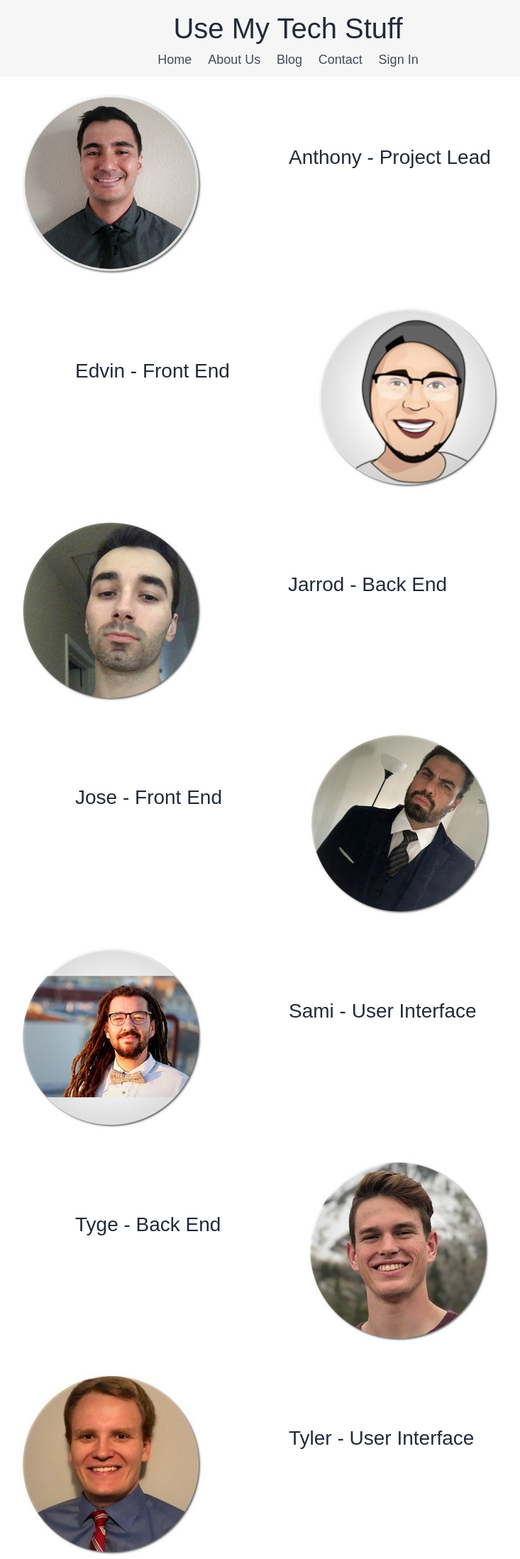
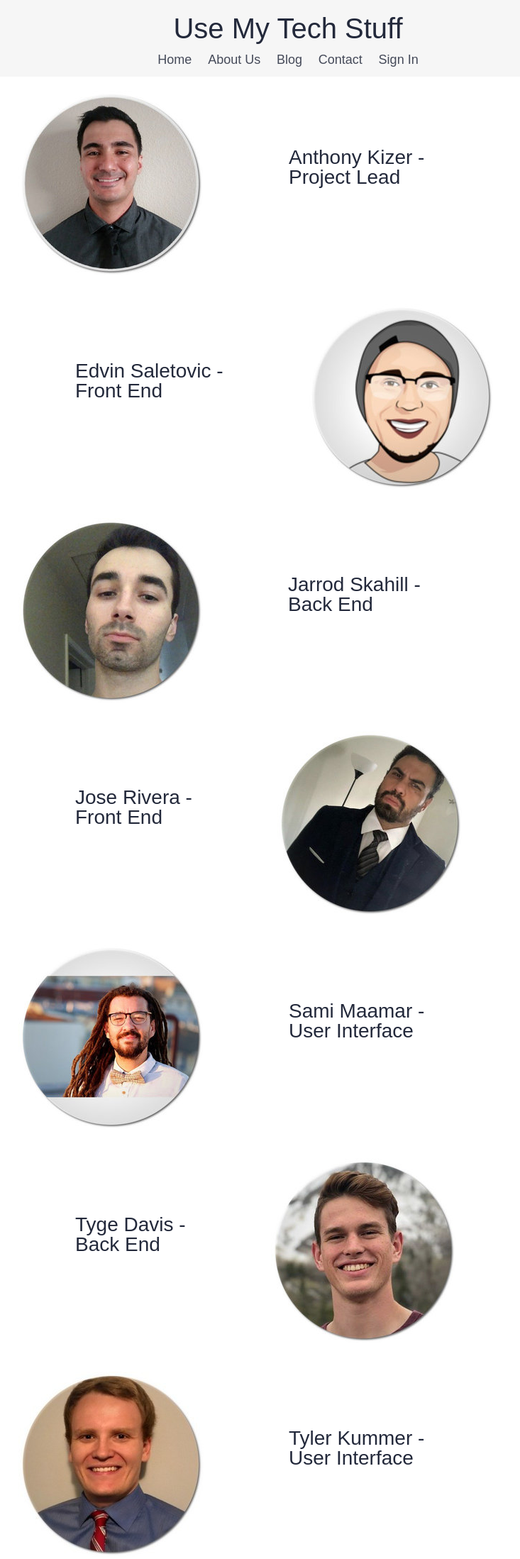
Before and after one commit to tylerkummer/marketing-page-tyler, a plain HTML site: page about.html in a window 1280 px wide. Shown: the top 2197 px of the page at 71% size, without its empty margins (234-967 px from the left). Drawn offline with Linux system fonts and the light colour scheme.

Commit message:
More Mobile Fixes

```diff
--- a/about.html
+++ b/about.html
@@ -28,11 +28,13 @@
             <section class = "member anthony">
                 <img src="img/team/anthony.jpg" alt="Picture of Anthony">
 
-                <h3>Anthony - Project Lead</h3>
+                <h3>Anthony Kizer -<br>
+                    Project Lead</h3>
             </section>
 
             <section class = "member edvin">
-                <h3>Edvin - Front End</h3>
+                <h3>Edvin Saletovic -<br>
+                    Front End</h3>
 
                 <img src="img/team/edvin.jpg" alt="Picture of Edvin">
             </section>
@@ -40,11 +42,13 @@
             <section class = "member jarrod">
                 <img src="img/team/jarrod.jpg" alt="Picture of Jarrod">
 
-                <h3>Jarrod - Back End</h3>
+                <h3>Jarrod Skahill -<br>
+                    Back End</h3>
             </section>
 
             <section class = "member jose">
-                <h3>Jose - Front End</h3>
+                <h3>Jose Rivera -<br>
+                    Front End</h3>
 
                 <img src="img/team/jose.jpg" alt="Picture of Jose">
             </section>
@@ -52,11 +56,13 @@
             <section class = "member sami">
                 <img src="img/team/sami.jpg" alt="Picture of Sami">
 
-                <h3>Sami - User Interface</h3>
+                <h3>Sami Maamar -<br>
+                    User Interface</h3>
             </section>
 
             <section class = "member tyge">
-                <h3>Tyge - Back End</h3>
+                <h3>Tyge Davis -<br>
+                    Back End</h3>
 
                 <img src="img/team/tyge.jpg" alt="Picture of Tyge">
             </section>
@@ -64,7 +70,8 @@
             <section class = "member tyler">
                 <img src="img/team/tyler.jpg" alt="Picture of Tyler">
 
-                <h3>Tyler - User Interface</h3>
+                <h3>Tyler Kummer -<br>
+                    User Interface</h3>
             </section>
 
         </div>
--- a/less/home-page-about.less
+++ b/less/home-page-about.less
@@ -11,5 +11,18 @@
                 margin: 2rem;
             }
         }
+
+        @media @phone{
+            .anthony, .jarrod, .sami, .tyler{
+                flex-direction: column;
+                align-items: center;
+            }
+
+
+            .edvin, .jose, .tyge{
+                flex-direction: column-reverse;
+                align-items: center;
+            }
+        }
     }
 }
```
Also changed, not shown: css/about.css.
